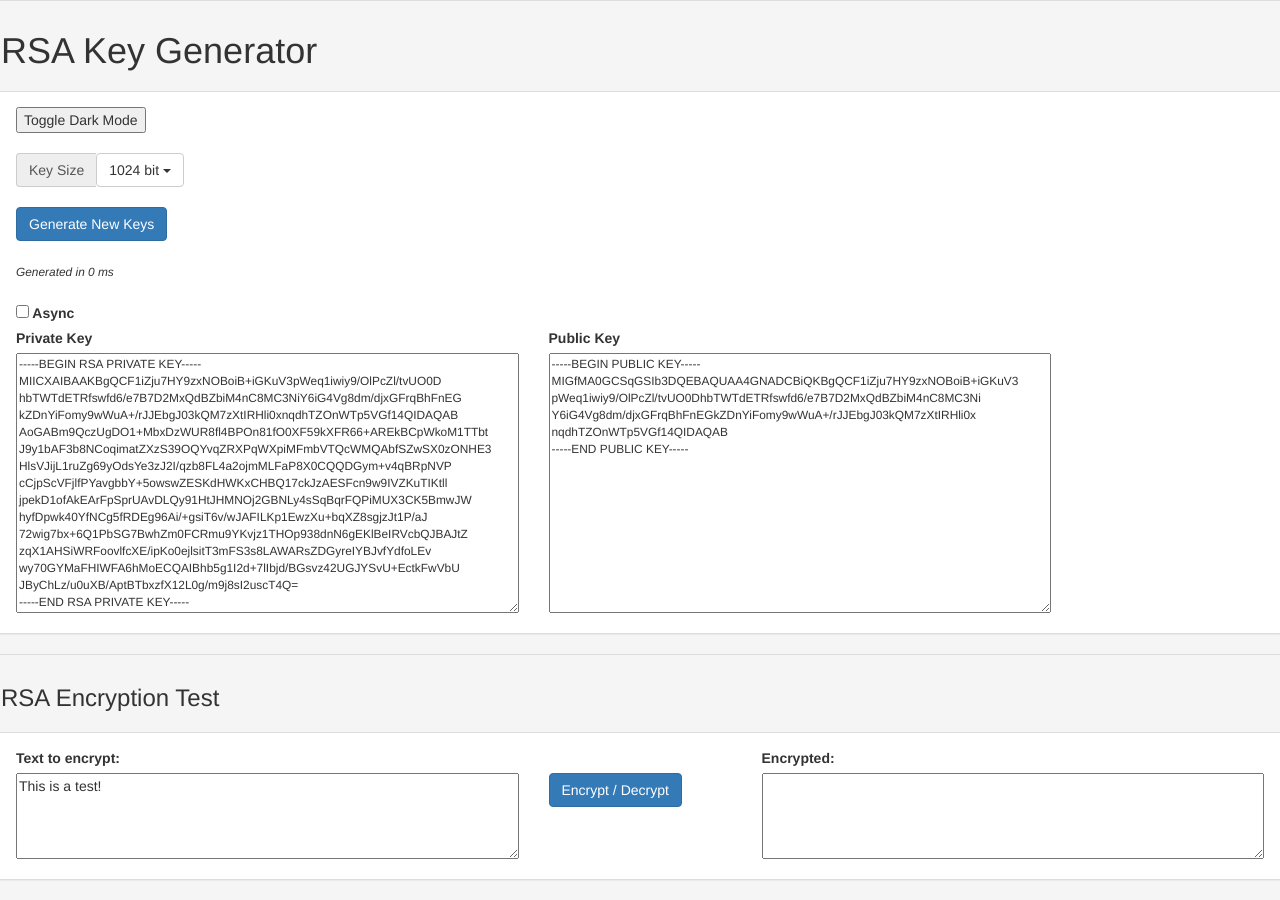
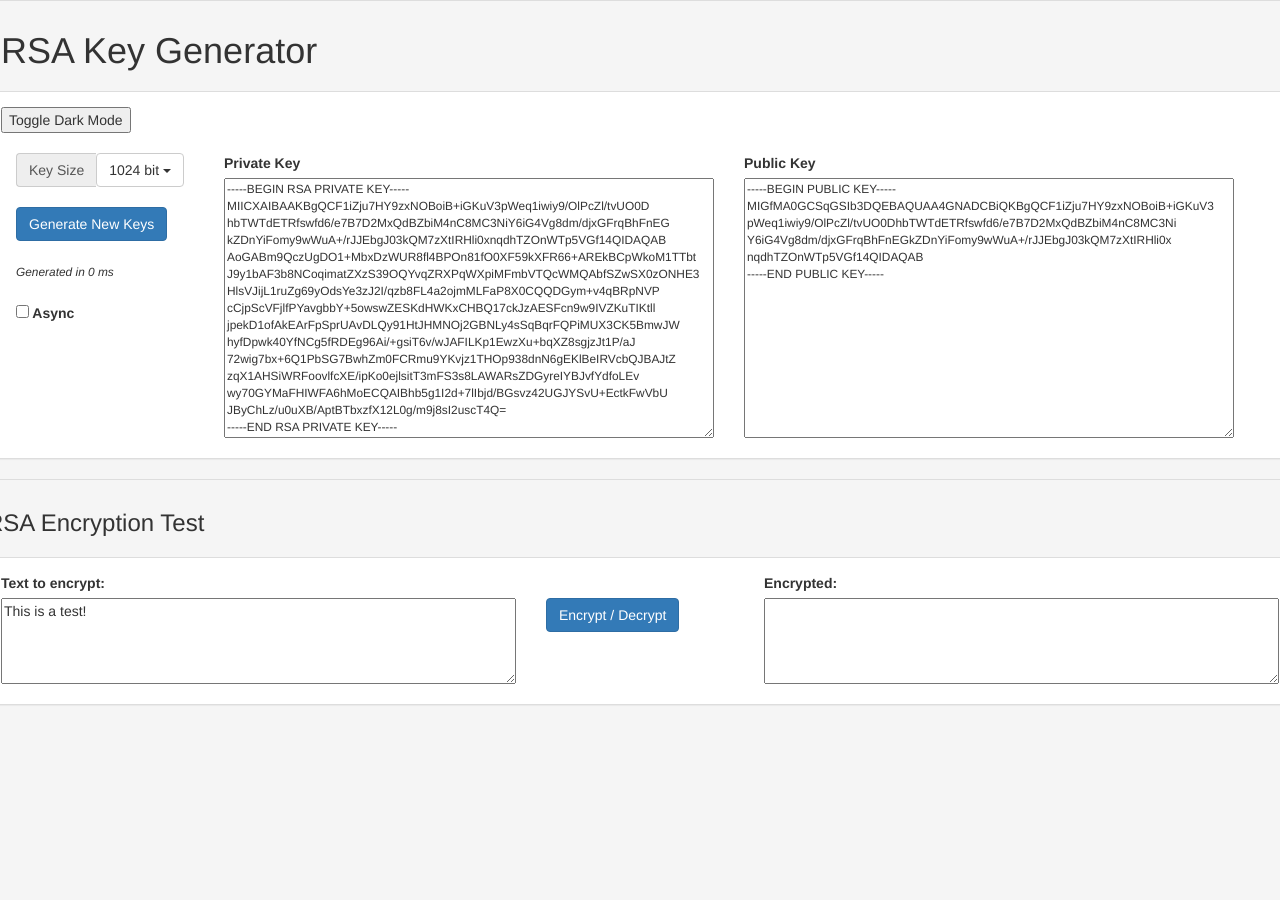
Before and after one commit to mxvd/besto, a Jekyll site: the page index.html, which Jekyll copies as it is, in a window 1280 px wide. Built offline with Jekyll 4.4.1, drawn with Linux system fonts in a browser that asks for light colours; nearby versions of some CDN libraries.

Commit message:
Update index.html

```diff
--- a/index.html
+++ b/index.html
@@ -17,7 +17,7 @@
     <div class="panel-heading"><h1>RSA Key Generator</h1></div>
     <!-- <div class="panel panel-success"><h1>RSA Key Generator</h1></div> -->
     <div class="panel-body">
-      <div class="col-xs-12">
+      <div class="row col-xs-12">
           <style>
             .dark-mode {
               background-color: black;
@@ -32,6 +32,7 @@
             }
           </script>
                    <br />&nbsp;<br />
+          <div class="col-xs-2">
           <div class="btn-group">
             <div class="input-group">
               <span class="input-group-addon">Key Size</span>
```
